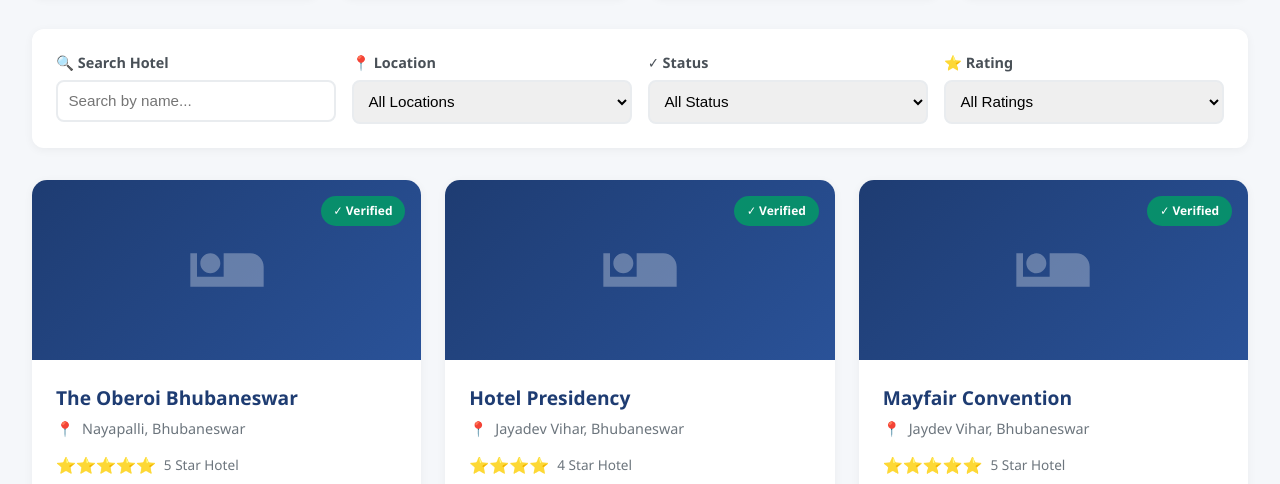
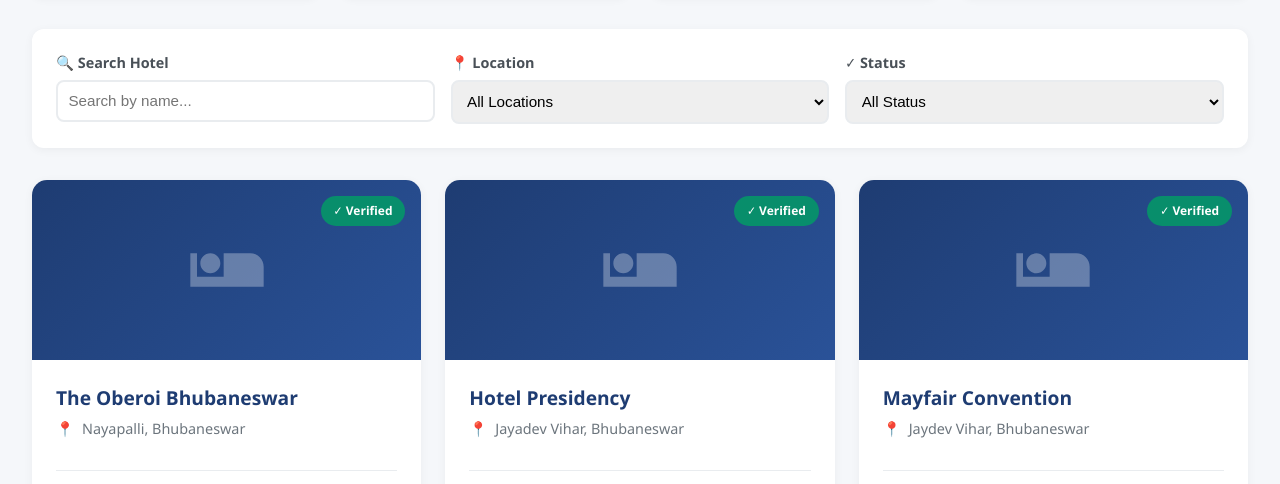
Before and after one commit to digitaldominationio/atithi, a plain HTML site: page totalhotels.html in a window 1280 px wide. Shown: the part 301-785 px from the top of the page. Drawn offline with Linux system fonts and the light colour scheme.

Commit message:
changes in total hotels rating

```diff
--- a/totalhotels.html
+++ b/totalhotels.html
@@ -464,15 +464,7 @@
                         <option value="pending">Pending Verification</option>
                     </select>
                 </div>
-                <div class="filter-group">
-                    <label>⭐ Rating</label>
-                    <select onchange="filterHotels()">
-                        <option value="">All Ratings</option>
-                        <option value="5">5 Star</option>
-                        <option value="4">4 Star</option>
-                        <option value="3">3 Star</option>
-                    </select>
-                </div>
+
             </div>
         </div>
 
@@ -591,9 +583,8 @@
         }
 
         function createHotelCard(hotel) {
-            const stars = '⭐'.repeat(hotel.rating);
-            const statusClass = hotel.status === 'verified' ? 'status-verified' : 'status-pending';
-            const statusText = hotel.status === 'verified' ? '✓ Verified' : '⏳ Pending';
+    const statusClass = hotel.status === 'verified' ? 'status-verified' : 'status-pending';
+    const statusText = hotel.status === 'verified' ? '✓ Verified' : '⏳ Pending';
 
             return `
                 <div class="hotel-card" onclick="viewHotelDetails(${hotel.id})">
@@ -610,8 +601,6 @@
                             <span>${hotel.location}</span>
                         </div>
                         <div class="hotel-rating">
-                            <span class="stars">${stars}</span>
-                            <span class="rating-text">${hotel.rating} Star Hotel</span>
                         </div>
                         <div class="hotel-stats">
                             <div class="hotel-stat">
```
